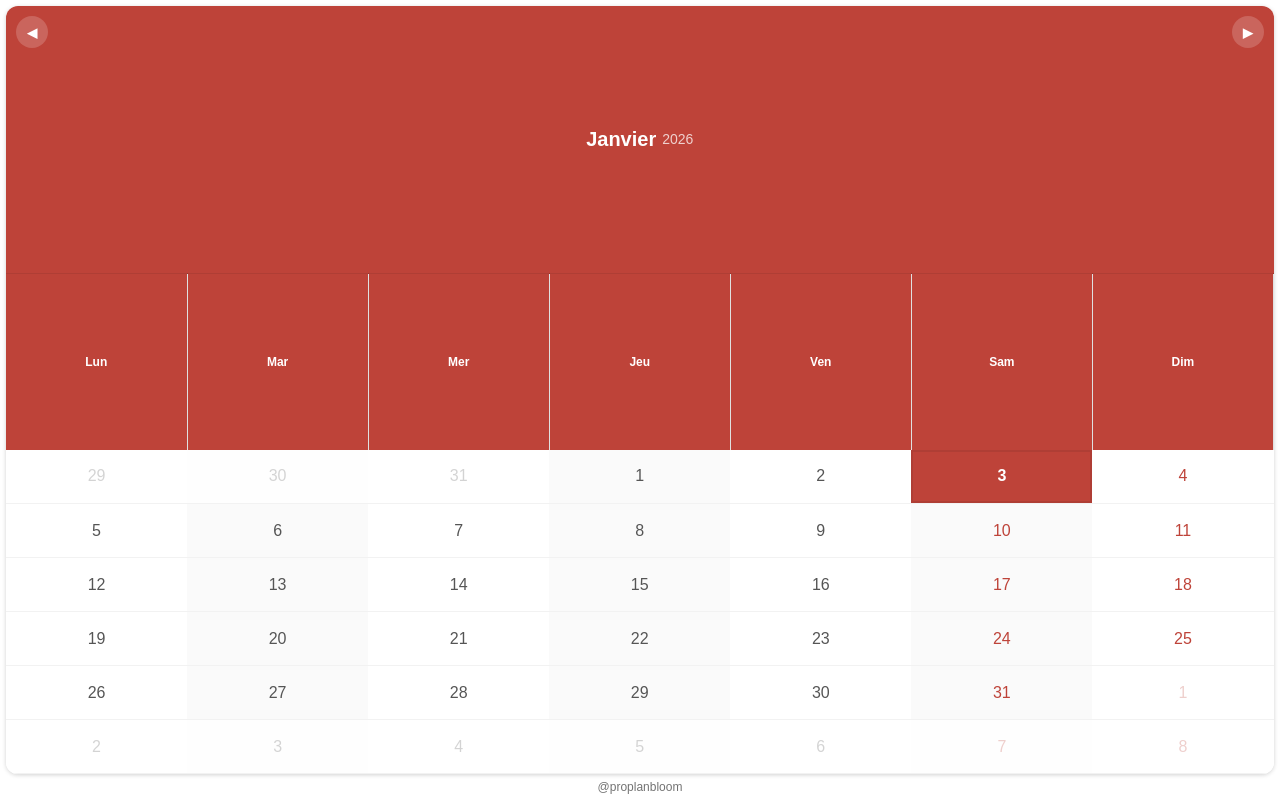
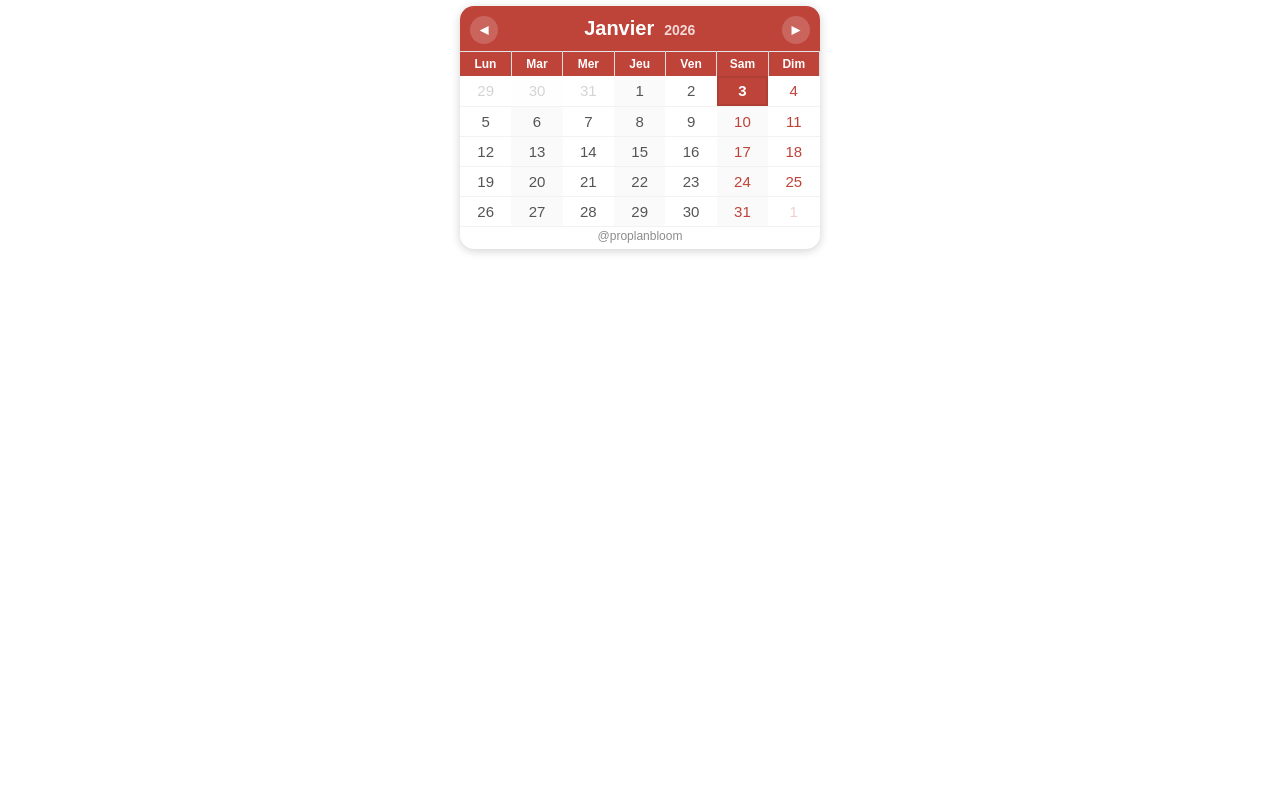
Before and after one commit to mfyy4d7hg8-cmd/notion-calendar-widget, a plain HTML site: page index.html in a window 1280 px wide. Drawn offline with Linux system fonts and the light colour scheme.

Commit message:
Update index.html

```diff
--- a/index.html
+++ b/index.html
@@ -10,66 +10,59 @@
       --accent:#BE4339;
       --text:#555;
 
-      /* Variables responsives (set via JS) */
+      /* Vars responsives (set via JS) */
       --month-font: 18px;
       --year-font: 12px;
 
       --day-font: 12px;
       --day-pad-y: 6px;
-      --day-pad-x: 0px;
 
       --date-font: 14px;
-      --cell-h: 44px;
-      --cell-pad: 6px;
+      --cell-h: 30px;
+      --cell-pad: 5px;
 
-      --nav-size: 30px;
+      --nav-size: 28px;
       --nav-font: 18px;
       --top-pad: 10px;
 
-      --radius: 12px;
-      --shadow: 0px 1px 4px rgba(0,0,0,0.18);
+      --radius: 14px;
+      --shadow: 0px 2px 10px rgba(0,0,0,0.18);
     }
 
     html, body {
       margin: 0;
       padding: 0;
-      width: 100%;
-      height: 100%;
       background: transparent;
       font-family: Arial, sans-serif;
       box-sizing: border-box;
     }
     *, *::before, *::after { box-sizing: inherit; }
 
+    /* On ne force plus 100vh : la page prend la hauteur du calendrier */
     .wrapper {
-      height: 100vh;
-      width: 100vw;
+      width: 100%;
+      padding: 6px;
       display: flex;
-      flex-direction: column;
-      gap: 6px;
-      padding: 6px;
-      align-items: stretch;
-      justify-content: stretch;
+      justify-content: center;
     }
 
     #calendari {
       position: relative;
+      width: 100%;
+      max-width: 360px; /* optionnel : limite la taille si embed très large */
+      background: #fff;
+      border-radius: var(--radius);
+      box-shadow: var(--shadow);
       overflow: hidden;
-      width: 100%;
-      flex: 1 1 auto;
-      min-height: 160px; /* pour que ça reste utilisable */
-      box-shadow: var(--shadow);
-      border-radius: var(--radius);
-      background: #fff;
     }
 
     table {
       border-collapse: collapse;
       table-layout: fixed;
       width: 100%;
-      height: 100%;
       position: absolute;
-      inset: 0;
+      top: 0;
+      left: 0;
       transform: translateX(0);
       transition: all 0.3s ease;
       background: #fff;
@@ -80,45 +73,42 @@
 
     td, th { text-align: center; background: #fff; }
 
-    /* Ligne mois */
+    /* Header mois */
     tr:first-child th {
-      border-left: none;
-      border-top: none;
+      border: none;
       padding: var(--top-pad) 0;
       background: var(--accent);
       color: #fff;
+      position: relative;
     }
 
     .monthTitle {
       font-size: var(--month-font);
-      font-weight: bold;
+      font-weight: 800;
       display: inline-flex;
-      align-items: center;
-      gap: 6px;
+      align-items: baseline;
+      gap: 10px;
     }
     .monthTitle .any {
       font-size: var(--year-font);
-      font-weight: normal;
-      opacity: 0.75;
-      display: block;
-      line-height: 1.1;
+      font-weight: 600;
+      opacity: 0.8;
     }
 
-    /* Ligne jours */
+    /* Header jours */
     tr:nth-child(2) th {
       background: var(--accent);
       color: #fff;
-      font-weight: 600;
+      font-weight: 800;
       font-size: var(--day-font);
-      padding: var(--day-pad-y) var(--day-pad-x);
-      border-top: 1px solid rgba(0,0,0,0.08);
+      padding: var(--day-pad-y) 0;
+      border-top: 1px solid rgba(0,0,0,0.10);
       border-right: 1px solid rgba(0,0,0,0.12);
-      white-space: nowrap;         /* évite le retour à la ligne */
-      overflow: hidden;            /* évite le débordement */
-      text-overflow: clip;
+      white-space: nowrap;
+      overflow: hidden;
     }
 
-    /* Grille jours */
+    /* Grille */
     td {
       padding: 0;
       border-bottom: 1px solid rgba(0,0,0,0.05);
@@ -147,11 +137,12 @@
     td:nth-child(7) > span { color: var(--accent); }
 
     td.avui > span {
-      font-weight: 700;
+      font-weight: 900;
       background: var(--accent);
       color: #fff;
       border: 2px solid rgba(0,0,0,0.08);
     }
+
     td.fora > span { opacity: 0.25; }
 
     td > span:hover {
@@ -160,7 +151,7 @@
       cursor: default;
     }
 
-    /* Boutons */
+    /* Nav buttons */
     .boto-next, .boto-prev {
       background: rgba(255,255,255,0.18);
       color: #fff;
@@ -178,32 +169,35 @@
     }
     .boto-next { right: 10px; }
     .boto-prev { left: 10px; }
-
     .boto-next:hover, .boto-prev:hover { background: rgba(255,255,255,0.28); cursor: pointer; }
     button:focus { outline: none; }
     button::-moz-focus-inner { border: 0; padding: 0; }
 
-    /* Footer optionnel (tu peux le supprimer si tu veux + de place) */
-    footer {
-      flex: 0 0 auto;
+    /* watermark intégré (n'ajoute pas de hauteur en-dessous) */
+    #wm {
+      position: absolute;
+      left: 0;
+      right: 0;
+      bottom: 6px;
+      text-align: center;
       font-size: 12px;
-      opacity: 0.55;
-      text-align: center;
+      opacity: 0.45;
+      pointer-events: none;
     }
-    footer a { color: #000; text-decoration: none; }
   </style>
 </head>
 
 <body>
   <div class="wrapper">
-    <div id="calendari"></div>
-    <footer><a href="https://proplanbloom.etsy.com" target="_blank" rel="noreferrer">@proplanbloom</a></footer>
+    <div id="calendari">
+      <div id="wm">@proplanbloom</div>
+    </div>
   </div>
 
   <script>
     const mesos = ['Janvier','Février','Mars','Avril','Mai','Juin','Juillet','Août','Septembre','Octobre','Novembre','Décembre'];
 
-    // Trois niveaux de labels (on choisit selon la largeur d'une cellule)
+    // Labels adaptatifs
     const dies3 = ['Lun','Mar','Mer','Jeu','Ven','Sam','Dim'];
     const dies2 = ['Lu','Ma','Me','Je','Ve','Sa','Di'];
     const dies1 = ['L','M','M','J','V','S','D'];
@@ -214,9 +208,7 @@
       return str += this.toString();
     };
 
-    function mondayIndex(jsDay) { // 0=Dim..6=Sam -> 0=Lun..6=Dim
-      return (jsDay + 6) % 7;
-    }
+    function mondayIndex(jsDay) { return (jsDay + 6) % 7; } // 0=Lun..6=Dim
 
     function pickDayLabels(cellW){
       if (cellW < 28) return dies1;
@@ -224,36 +216,43 @@
       return dies3;
     }
 
+    // ✅ Calcul du nombre de lignes (5 ou 6) selon le mois
+    function weeksInMonth(year, month /*0-11*/) {
+      const first = new Date(year, month, 1);
+      const offset = mondayIndex(first.getDay()); // 0..6
+      const daysInMonth = new Date(year, month + 1, 0).getDate();
+      return Math.ceil((offset + daysInMonth) / 7); // 5 ou 6
+    }
+
+    // ✅ Compact : on réduit la hauteur max des cases (ce qui réduit la longueur totale)
+    // Tu peux encore baisser CELL_H_CAP si tu veux plus compact (ex: 28)
+    const CELL_H_CAP = 30;  // <-- ici (30 = compact, 28 = très compact)
+    const CELL_H_MIN = 20;
+
     function applyResponsiveVars(widget){
       const w = widget.clientWidth;
-      const h = widget.clientHeight;
-
-      // Largeur d'une cellule
       const cellW = Math.max(1, Math.floor(w / 7));
 
-      // Typo basée sur la taille de cellule (mais bornée)
+      // Polices basées sur largeur des cellules
       const dayFont  = Math.max(9,  Math.min(12, Math.floor(cellW * 0.42)));
-      const dateFont = Math.max(10, Math.min(16, Math.floor(cellW * 0.50)));
+      const dateFont = Math.max(10, Math.min(15, Math.floor(cellW * 0.50)));
 
-      // Hauteur cellule: on vise 6 lignes visibles
-      // On garde une marge pour 2 headers (mois + jours) ~ 72px, mais on ajuste ensuite avec fitGrid()
-      let cellH = Math.max(22, Math.min(54, Math.floor((h - 70) / 6)));
+      // Hauteur cellule basée sur largeur (pour éviter un calendrier trop haut)
+      let cellH = Math.floor(cellW * 0.85);
+      cellH = Math.max(CELL_H_MIN, Math.min(CELL_H_CAP, cellH));
 
-      const cellPad = Math.max(1, Math.min(8, Math.floor(Math.min(cellW, cellH) * 0.12)));
+      const cellPad = Math.max(1, Math.min(7, Math.floor(Math.min(cellW, cellH) * 0.10)));
 
       // Header mois
-      const monthFont = Math.max(13, Math.min(20, Math.floor(Math.min(w, h) * 0.075)));
+      const monthFont = Math.max(13, Math.min(20, Math.floor(w * 0.065)));
       const yearFont  = Math.max(10, Math.min(14, Math.floor(monthFont * 0.7)));
 
-      // Boutons nav
-      const navSize = Math.max(22, Math.min(34, Math.floor(monthFont * 1.6)));
-      const navFont = Math.max(14, Math.min(20, Math.floor(navSize * 0.6)));
+      // Boutons nav (plus petits en compact)
+      const navSize = Math.max(22, Math.min(30, Math.floor(monthFont * 1.4)));
+      const navFont = Math.max(14, Math.min(18, Math.floor(navSize * 0.6)));
 
-      // Padding header jours
-      const dayPadY = Math.max(2, Math.min(7, Math.floor(cellH * 0.14)));
-
-      // Radius / ombre plus light quand c'est petit
-      const radius = (w < 260 || h < 260) ? 10 : 12;
+      const dayPadY = Math.max(2, Math.min(6, Math.floor(cellH * 0.18)));
+      const topPad = Math.max(8, Math.min(12, Math.floor(monthFont * 0.55)));
 
       widget.style.setProperty('--day-font', dayFont + 'px');
       widget.style.setProperty('--date-font', dateFont + 'px');
@@ -267,9 +266,9 @@
       widget.style.setProperty('--nav-font', navFont + 'px');
 
       widget.style.setProperty('--day-pad-y', dayPadY + 'px');
-      widget.style.setProperty('--radius', radius + 'px');
+      widget.style.setProperty('--top-pad', topPad + 'px');
 
-      // Met à jour les libellés des jours sur la table active
+      // Labels jours selon largeur réelle
       const labels = pickDayLabels(cellW);
       const table = widget.querySelector('table.actiu') || widget.querySelector('table');
       if (table && table.rows && table.rows[1]) {
@@ -278,25 +277,14 @@
       }
     }
 
-    function fitGridHeight(widget){
-      // Ajuste précisément la hauteur des cellules en fonction de la hauteur réelle des headers
+    // Ajuste la hauteur du widget à la hauteur réelle du tableau (=> calendrier “moins long”)
+    function syncWidgetHeight(widget){
       const table = widget.querySelector('table.actiu') || widget.querySelector('table');
-      if (!table || !table.rows || table.rows.length < 3) return;
+      if (!table) return;
 
-      const totalH = widget.clientHeight;
-      const h0 = table.rows[0].offsetHeight || 0;
-      const h1 = table.rows[1].offsetHeight || 0;
-      const headerH = h0 + h1;
-
-      const avail = Math.max(0, totalH - headerH);
-      const cellH = Math.max(22, Math.floor(avail / 6));
-      widget.style.setProperty('--cell-h', cellH + 'px');
-
-      // padding recalculé en fonction de la nouvelle hauteur
-      const w = widget.clientWidth;
-      const cellW = Math.max(1, Math.floor(w / 7));
-      const cellPad = Math.max(1, Math.min(8, Math.floor(Math.min(cellW, cellH) * 0.12)));
-      widget.style.setProperty('--cell-pad', cellPad + 'px');
+      // place pour le watermark en bas
+      const wmSpace = 22;
+      widget.style.height = (table.offsetHeight + wmSpace) + 'px';
     }
 
     function calendari(widget, data) {
@@ -317,6 +305,7 @@
 
       const e = document.createElement('table');
       e.className = diff === 0 ? 'amagat-esquerra' : 'amagat-dreta';
+      e.innerHTML = '';
       widget.appendChild(e);
 
       e.setAttribute('data-actual',
@@ -325,7 +314,7 @@
         data.getDate().pad(2)
       );
 
-      // ----- Ligne titre mois
+      // Titre mois
       let fila = document.createElement('tr');
       let titol = document.createElement('th');
       titol.setAttribute('colspan', 7);
@@ -358,7 +347,7 @@
       fila.appendChild(titol);
       e.appendChild(fila);
 
-      // ----- Header jours (choix selon la largeur)
+      // Header jours
       fila = document.createElement('tr');
       const cellW = Math.max(1, Math.floor(widget.clientWidth / 7));
       const labels = pickDayLabels(cellW);
@@ -369,17 +358,21 @@
       }
       e.appendChild(fila);
 
-      // ----- Grille jours (6 semaines)
-      const firstOfMonth = new Date(data.getFullYear(), data.getMonth(), 1);
-      const offset = mondayIndex(firstOfMonth.getDay()); // 0..6
-      let actual = new Date(data.getFullYear(), data.getMonth(), 1 - offset);
+      // Grille (5 ou 6 lignes)
+      const year = data.getFullYear();
+      const month = data.getMonth();
+
+      const firstOfMonth = new Date(year, month, 1);
+      const offset = mondayIndex(firstOfMonth.getDay());
+      let actual = new Date(year, month, 1 - offset);
+
+      const lines = weeksInMonth(year, month); // ✅ 5 ou 6
 
       const today = new Date();
       const todayY = today.getFullYear(), todayM = today.getMonth(), todayD = today.getDate();
 
-      for (let s = 0; s < 6; s++) {
+      for (let s = 0; s < lines; s++) {
         const row = document.createElement('tr');
-
         for (let d = 0; d < 7; d++) {
           const cell = document.createElement('td');
           const span = document.createElement('span');
@@ -387,7 +380,7 @@
           span.textContent = actual.getDate();
           cell.appendChild(span);
 
-          if (actual.getMonth() !== data.getMonth()) cell.classList.add('fora');
+          if (actual.getMonth() !== month) cell.classList.add('fora');
           if (actual.getFullYear() === todayY && actual.getMonth() === todayM && actual.getDate() === todayD) {
             cell.classList.add('avui');
           }
@@ -398,21 +391,18 @@
         e.appendChild(row);
       }
 
-      // Anim + cleanup
       setTimeout(function() {
         e.className = 'actiu';
         original.className += diff === 0 ? ' amagat-dreta' : ' amagat-esquerra';
 
-        // Responsive sizing après rendu réel
         applyResponsiveVars(widget);
-        fitGridHeight(widget);
+        syncWidgetHeight(widget);
       }, 20);
 
       original.className = 'inactiu';
 
       setTimeout(function() {
         const inactius = widget.getElementsByClassName('inactiu');
-        // Attention: HTMLCollection live, on supprime jusqu'à vide
         while (inactius.length) widget.removeChild(inactius[0]);
       }, 900);
     }
@@ -421,14 +411,14 @@
     const widgetEl = document.getElementById('calendari');
     calendari(widgetEl, new Date());
 
-    // Resize: re-tune
+    // Resize
     let t = null;
     window.addEventListener('resize', () => {
       clearTimeout(t);
       t = setTimeout(() => {
         applyResponsiveVars(widgetEl);
-        fitGridHeight(widgetEl);
-      }, 60);
+        syncWidgetHeight(widgetEl);
+      }, 80);
     });
   </script>
 </body>
```
